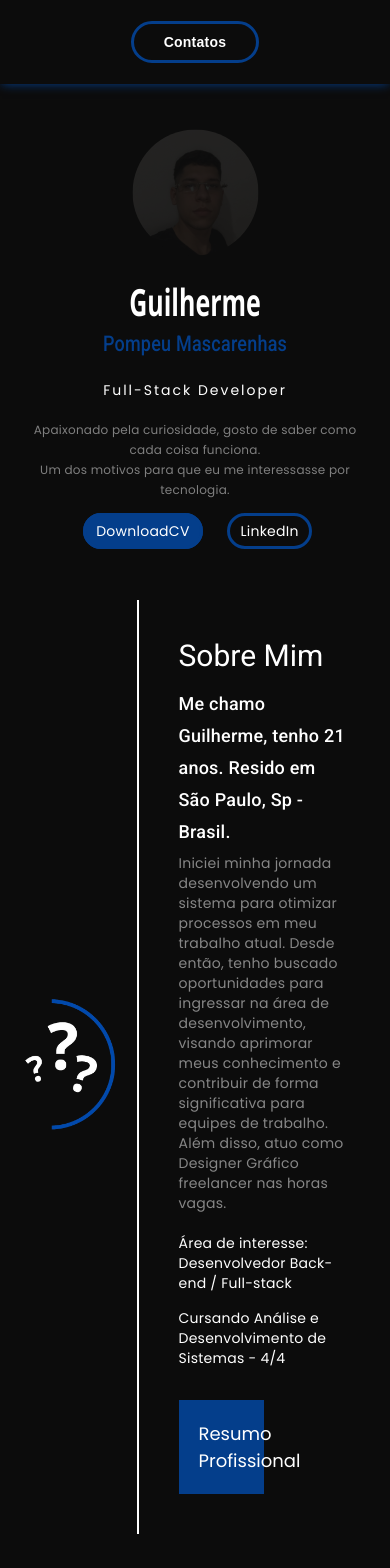
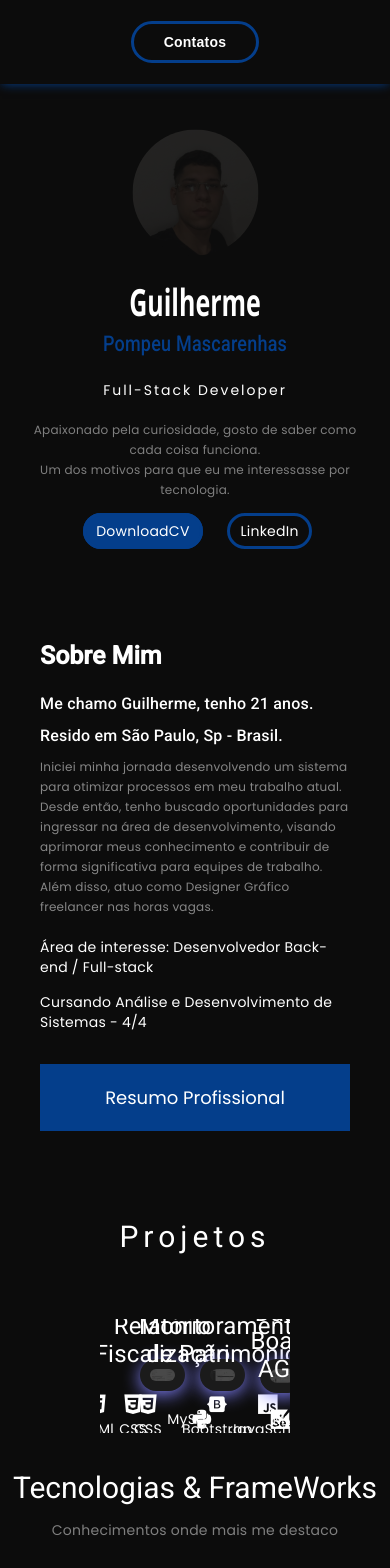
Before and after one commit to GMPompeu/Gm-Pompeu-portifolio, an Angular app: page / in a window 390 px wide. Shown: the top 1568 px of the page. Built offline with nearby package versions, Linux system fonts and the light colour scheme.

Commit message:
Aboutme responsive

```diff
--- a/src/app/modules/portifolio/components/aboutme/aboutme.component.scss
+++ b/src/app/modules/portifolio/components/aboutme/aboutme.component.scss
@@ -4,16 +4,13 @@
   width: 100%;
   display: flex;
   align-items: center;
-}
-
-.imgabout {
+  .imgabout{
     flex: 0 35%;
-  img {
+    img{
       border-radius: 100%;
       width: 100%;
     }
   }
-
   .aboutme{
     padding: 40px;
     border-left: 2px solid #fff;
@@ -35,8 +32,6 @@
         margin-top: 15px;
       }
     }
-}
-
     button{
       width: 50%;
       margin-top: 20px;
@@ -50,3 +45,26 @@ button{
         background-color: $blue-contents-hover;
       }
     }
+  }
+  @media(max-width: 600px){
+    .imgabout{
+      display: none;
+    }
+    .aboutme{
+      border: none;
+      h1{
+        font-size: 25px;
+        font-weight: bold;
+      }
+      h2{
+        font-size: 16px;
+      }
+      .resume1{
+        font-size: 12px;
+      }
+      button{
+        width: 100%;
+      }
+    }
+  }
+}
```
Lines whose indentation alone changed are shown as unchanged.
